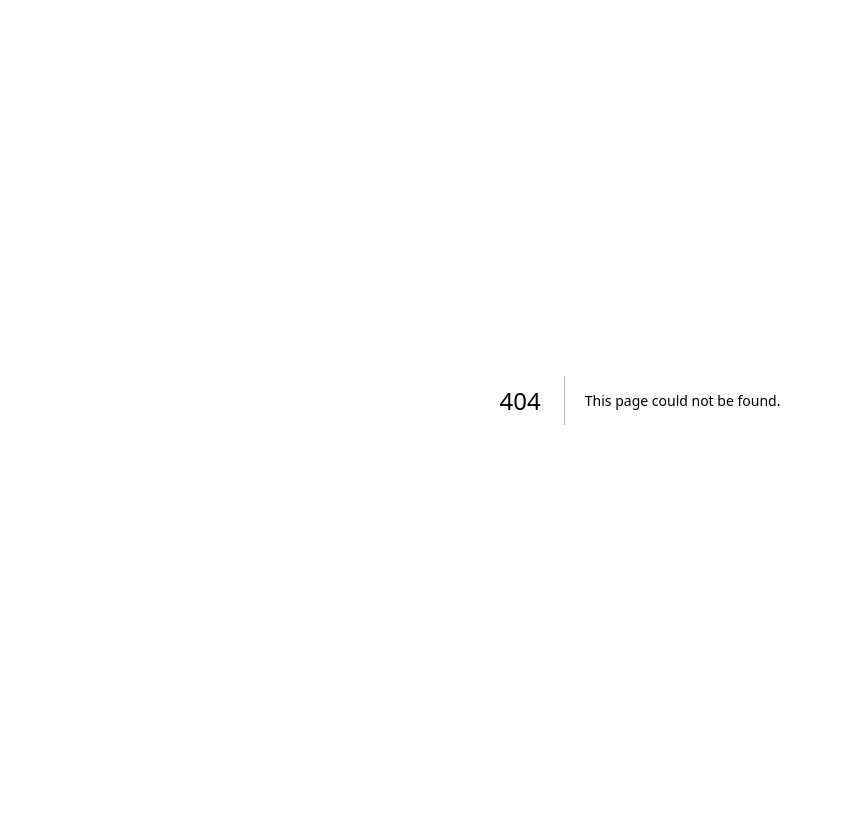
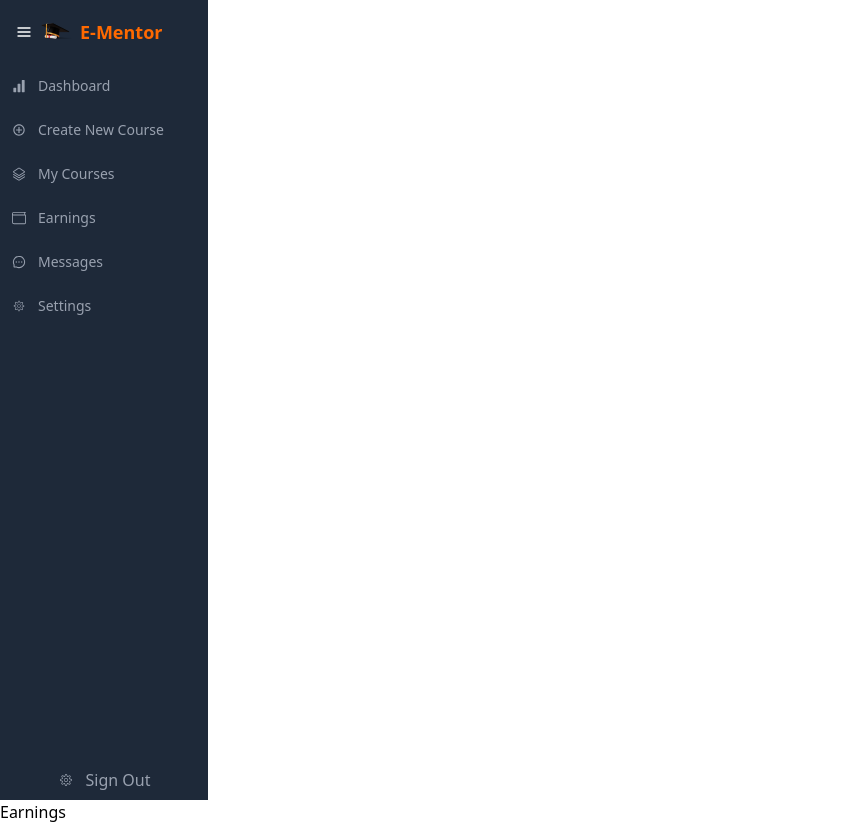
Before and after one commit to thathsarabandara/E-mentor-teacher-frontend, a Next.js app: page /teacher/mentor/earnings in a window 1280 px wide. Before the commit this address had no page. Shown: the whole page, without its empty margins (0-843 px from the left). Before the commit the page ends 800 px from the top, so only its background shows below. Built offline with nearby package versions, Linux system fonts and the light colour scheme.

Commit message:
make side bar and add other pages

```diff
--- a/package.json
+++ b/package.json
@@ -15,6 +15,7 @@
     "next": "15.3.1",
     "react": "^19.0.0",
     "react-dom": "^19.0.0",
+    "react-icons": "^5.5.0",
     "react-router-dom": "^7.5.1"
   },
   "devDependencies": {
--- /dev/null
+++ b/src/app/teacher/auth/layout.tsx
@@ -0,0 +1,11 @@
+export default function AuthLayout({ children }: { children: React.ReactNode }) {
+    return (
+      <html lang="en">
+        <body>
+          <main>
+            {children}
+          </main>
+        </body>
+      </html>
+    )
+  }
--- a/src/app/teacher/auth/login/page.tsx
+++ b/src/app/teacher/auth/login/page.tsx
@@ -94,7 +94,7 @@ const Login = () => {
 
 
   return (
-    <div className='flex justify-center items-center p-16 min-h-screen bg-gray-100'>
+    <div className='flex justify-center items-center min-h-screen bg-gray-100'>
         <div className='flex flex-col xl:flex-row justify-center items-center rounded-xl bg-white w-7/12'>
             <div className='w-1/2 overflow-hidden rounded-l-lg'>
                 <img className='hidden md:block w-full h-full lg:w-[550px] lg:h-[650px] object-cover rounded-lg transform transition ease-in-out duration-300 hover:scale-110' src='/assets/images/login.png' alt='login' />
--- /dev/null
+++ b/src/app/teacher/mentor/createcourse/page.tsx
@@ -0,0 +1,9 @@
+import React from 'react'
+
+const CreateCourse: React.FC = () => {
+  return (
+    <div>CreateCourse</div>
+  )
+}
+
+export default CreateCourse
--- /dev/null
+++ b/src/app/teacher/mentor/dashboard/page.tsx
@@ -0,0 +1,9 @@
+import React from 'react'
+
+const Dashboard: React.FC = () => {
+  return (
+    <div>Dashboard</div>
+  )
+}
+
+export default Dashboard
--- /dev/null
+++ b/src/app/teacher/mentor/earnings/page.tsx
@@ -0,0 +1,9 @@
+import React from 'react'
+
+const Earnings: React.FC = () => {
+  return (
+    <div>Earnings</div>
+  )
+}
+
+export default Earnings
--- /dev/null
+++ b/src/app/teacher/mentor/layout.tsx
@@ -0,0 +1,13 @@
+import Sidebar from "@/component/sidebar/page";
+
+
+export default function DashboardLayout({ children }: { children: React.ReactNode }) {
+  return (
+    <html lang="en">
+      <body>
+        <Sidebar />
+        <main>{children}</main>
+      </body>
+    </html>
+  )
+}
--- /dev/null
+++ b/src/app/teacher/mentor/messages/page.tsx
@@ -0,0 +1,9 @@
+import React from 'react'
+
+const Messages: React.FC = () => {
+  return (
+    <div>Messages</div>
+  )
+}
+
+export default Messages
--- /dev/null
+++ b/src/app/teacher/mentor/mycourses/page.tsx
@@ -0,0 +1,9 @@
+import React from 'react'
+
+const MyCourses: React.FC = () => {
+  return (
+    <div>MyCourses</div>
+  )
+}
+
+export default MyCourses
--- /dev/null
+++ b/src/app/teacher/mentor/settings/page.tsx
@@ -0,0 +1,9 @@
+import React from 'react'
+
+const Settings: React.FC = () => {
+  return (
+    <div>Settings</div>
+  )
+}
+
+export default Settings
--- /dev/null
+++ b/src/component/sidebar/page.tsx
@@ -0,0 +1,63 @@
+'use client'
+
+import React, { useState } from 'react'
+import Link from 'next/link'
+import { usePathname } from 'next/navigation'
+import { AiFillSignal, AiOutlineMessage } from 'react-icons/ai'
+import { BsWallet } from 'react-icons/bs'
+import { CiSettings } from 'react-icons/ci'
+import { GoStack } from 'react-icons/go'
+import { IoMdAddCircleOutline } from 'react-icons/io'
+import { FiMenu } from 'react-icons/fi'
+
+const Sidebar = () => {
+  const [open, setOpen] = useState(true)
+  const pathname = usePathname()
+
+  const navLinks = [
+    { label: 'Dashboard', icon: <AiFillSignal />, path: 'dashboard' },
+    { label: 'Create New Course', icon: <IoMdAddCircleOutline />, path: 'createcourse' },
+    { label: 'My Courses', icon: <GoStack />, path: 'mycourses' },
+    { label: 'Earnings', icon: <BsWallet />, path: 'earnings' },
+    { label: 'Messages', icon: <AiOutlineMessage />, path: 'messages' },
+    { label: 'Settings', icon: <CiSettings />, path: 'settings' },
+  ]
+
+  return (
+    <div className={`flex flex-col bg-gray-800 text-gray-400 transition-all duration-300 ${open ? 'w-52' : 'w-12'} h-screen`}>
+      <div className="flex items-center justify-start p-4">
+        <button onClick={() => setOpen(!open)} className="text-white mr-2">
+          <FiMenu className='12' />
+        </button>
+        {open && (
+          <div className="flex items-center">
+            <img src="/assets/images/logo.png" alt="logo" className="w-8 h-8 mr-2" />
+            <p className="text-orange-500 text-lg font-bold">E-Mentor</p>
+          </div>
+        )}
+      </div>
+
+      <div className="flex-1 flex flex-col">
+        {navLinks.map((link) => (
+          <Link key={link.path} href={link.path} passHref>
+            <div
+              className={`flex items-center p-3 hover:bg-orange-500 hover:text-white cursor-pointer text-sm ${
+                pathname === link.path ? 'bg-orange-500 text-white' : ''
+              }`}
+            >
+              {link.icon}
+              {open && <span className="ml-3">{link.label}</span>}
+            </div>
+          </Link>
+        ))}
+      </div>
+
+      <div className="flex justify-center items-center py-2 hover:bg-orange-500 hover:text-white cursor-pointer">
+        <CiSettings />
+        {open && <span className="ml-3">Sign Out</span>}
+      </div>
+    </div>
+  )
+}
+
+export default Sidebar
```
Also changed, not shown: src/app/teacher/mentor/page.tsx (deleted), 2 other files (tests, documents, lock files or other folders).
